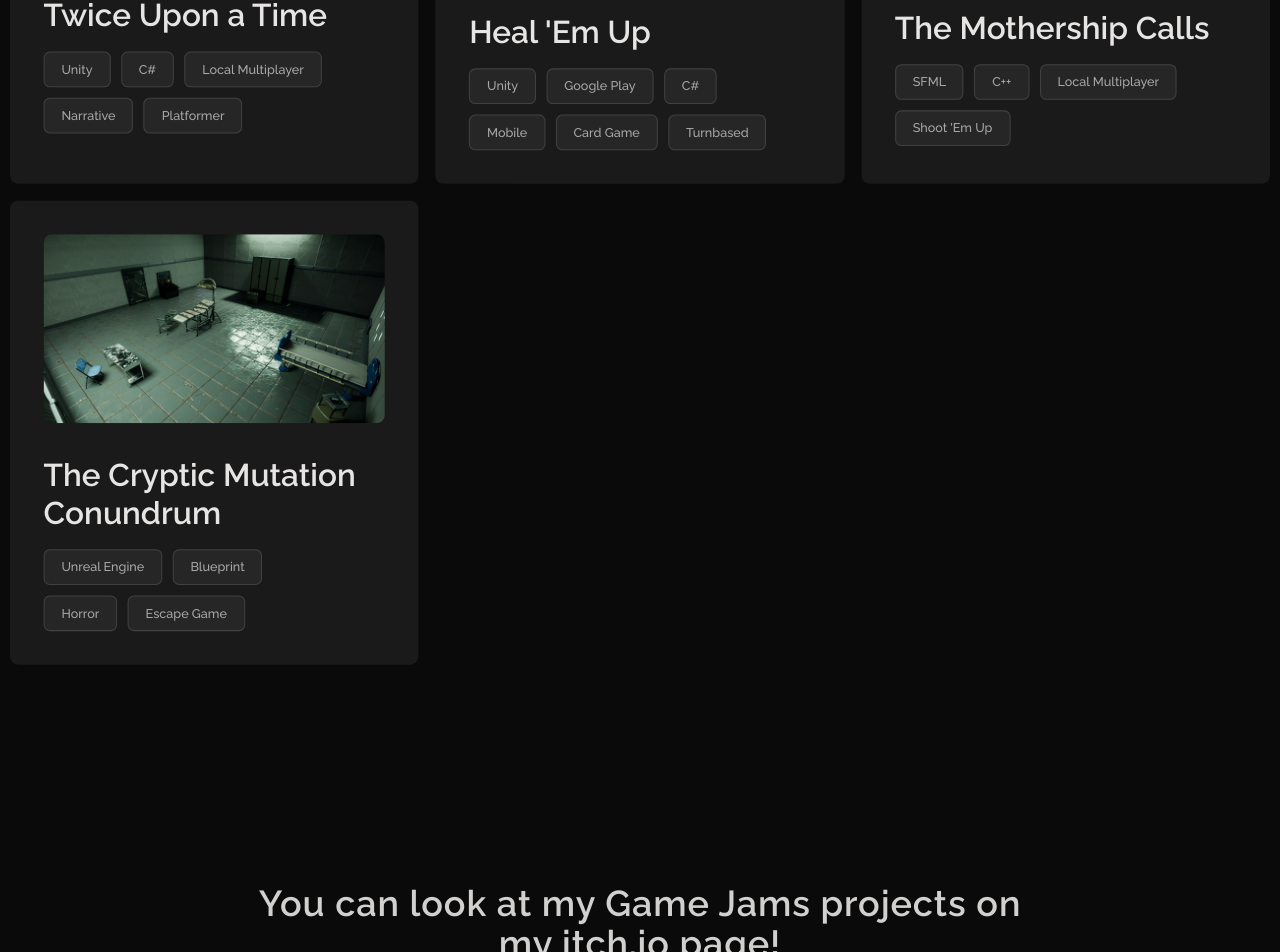
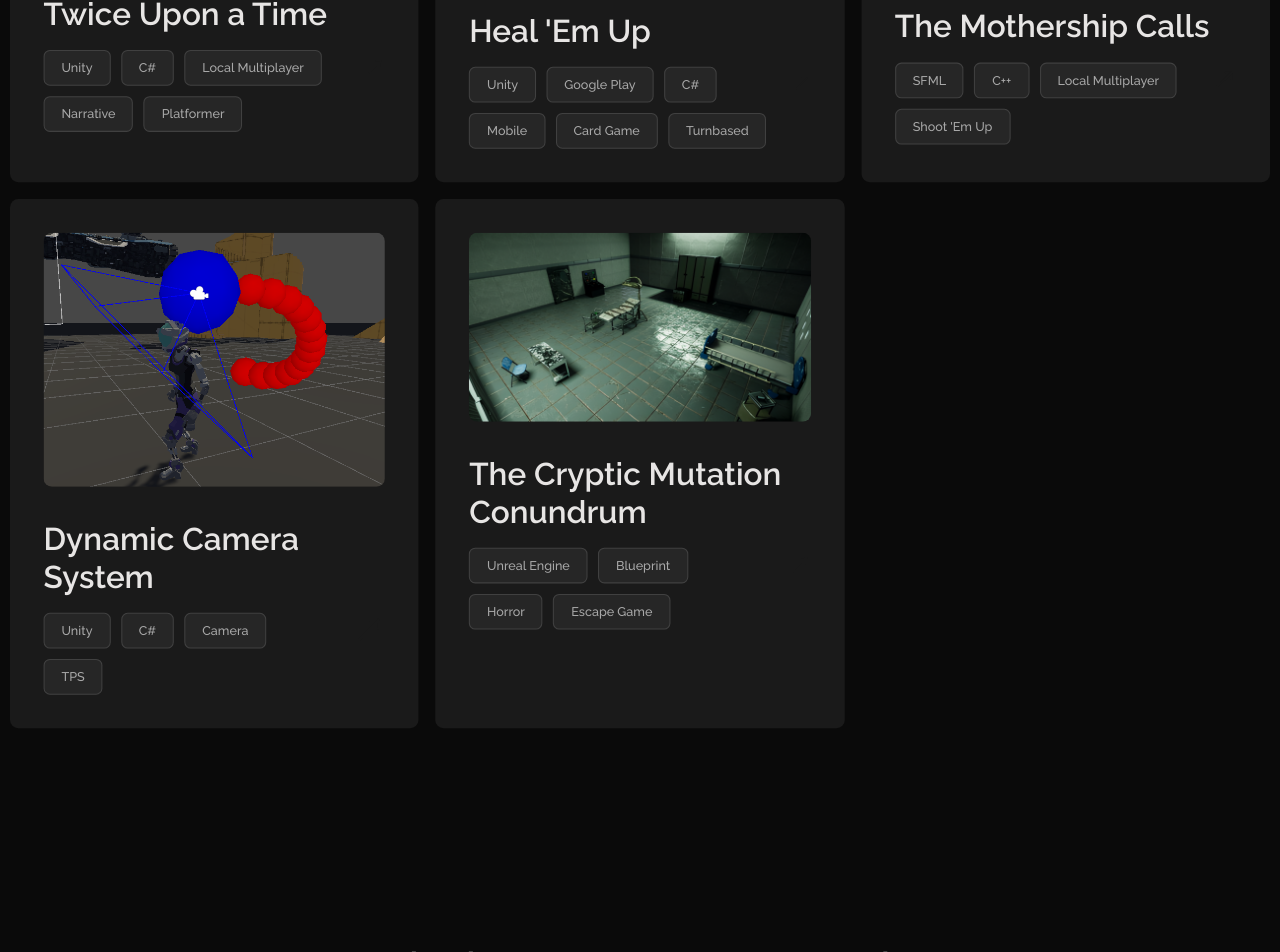
Before and after one commit to Victor9955/website2, a Next.js app: page / in a window 1280 px wide. Shown: the part 2331-3283 px from the top of the page. Built offline with nearby package versions, Linux system fonts and the light colour scheme.

Commit message:
Update constants.ts

```diff
--- a/app/_lib/constants.ts
+++ b/app/_lib/constants.ts
@@ -149,6 +149,22 @@ export const portfolioProjects = [
     contentPath: "/content/Ship.md",
   },
   {
+    id: "camera",
+    heading: "Dynamic Camera System",
+    subheading: "",
+    imageUrl: "/imgs/projects/Bezier.PNG",
+    techStack: [
+      "Unity",
+      "C#",
+      "Camera",
+      "TPS",
+    ],
+    liveDemoUrl: "https://victor9955.itch.io/camera-system",
+    videoUrl: "https://www.youtube.com/embed/6tD3o4-HE4c?si=AvKcs4OOo7Hi4Czt?rel=0",
+    videoGameplayUrl: "https://www.youtube.com/embed/6tD3o4-HE4c?si=AvKcs4OOo7Hi4Czt?rel=0",
+    contentPath: "/content/Camera.md",
+  },
+  {
     id: "cript",
     heading: "The Cryptic Mutation Conundrum",
     subheading: "",
```
